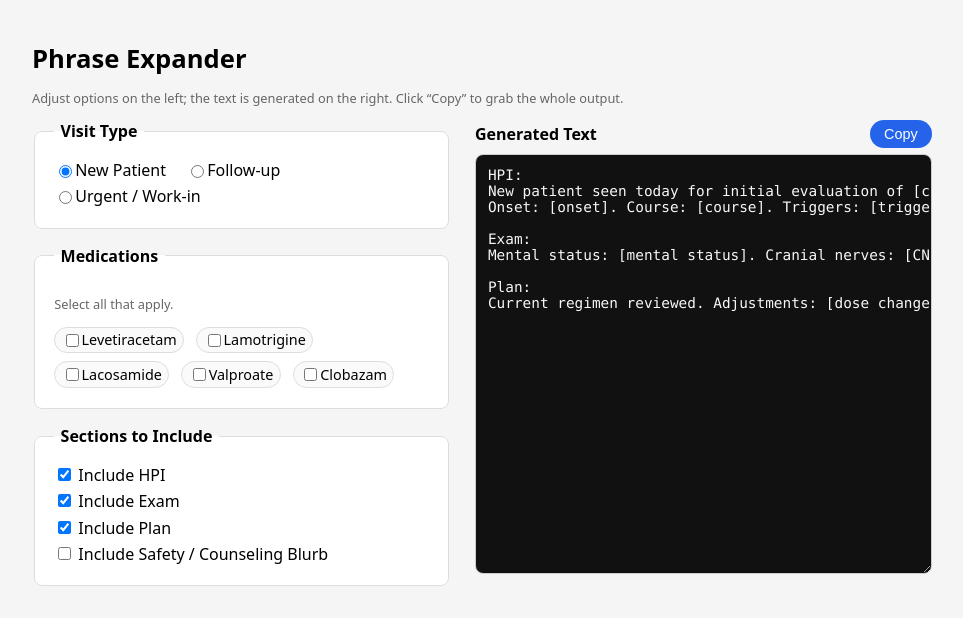
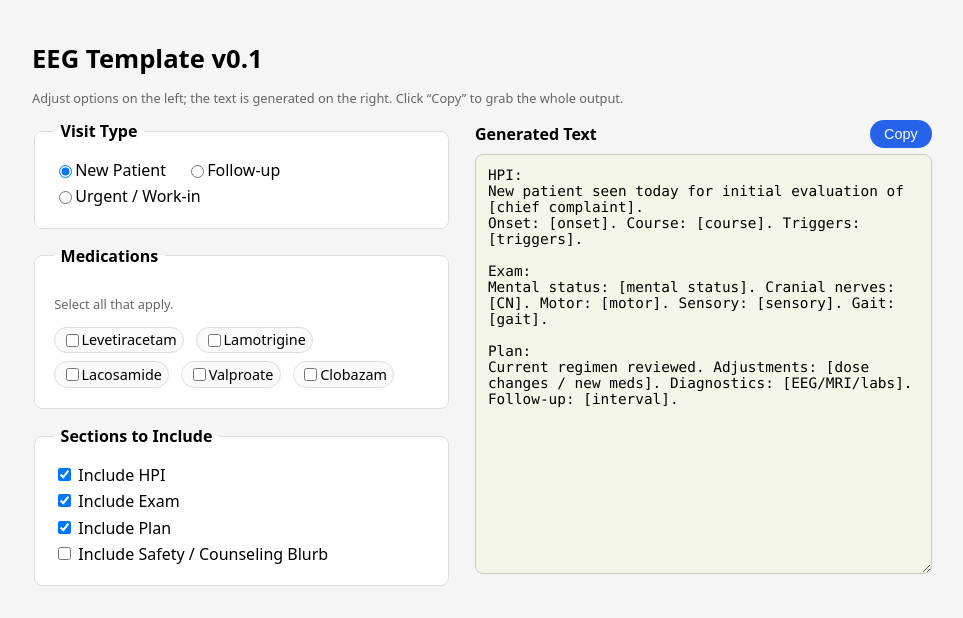
Before and after one commit to DefinitelyCarlos/Exp-Handouts, a plain HTML site: page docs/exp-template/index.html in a window 1280 px wide. Shown: the whole page, without its empty margins (158-1121 px from the left). Drawn offline with Linux system fonts and the light colour scheme.

Commit message:
Update index.html

```diff
--- a/docs/exp-template/index.html
+++ b/docs/exp-template/index.html
@@ -58,6 +58,7 @@
       font-size: 0.9rem;
     }
     textarea {
+
       width: 100%;
       min-height: 420px;
       resize: vertical;
@@ -67,9 +68,10 @@
       border-radius: 8px;
       border: 1px solid #ccc;
       box-sizing: border-box;
-      background: #111;
-      color: #f7f7f7;
-      white-space: pre;
+      background: #f3f6e8;   /* light green-beige */
+      color: #000;           /* black text */
+      white-space: pre-wrap; /* wrap lines */
+      word-wrap: break-word;
     }
     .output-header {
       display: flex;
@@ -105,7 +107,7 @@
   </style>
 </head>
 <body>
-  <h1>Phrase Expander</h1>
+  <h1>EEG Template v0.1</h1>
   <p class="small">
     Adjust options on the left; the text is generated on the right. Click “Copy” to grab the whole output.
   </p>
```
